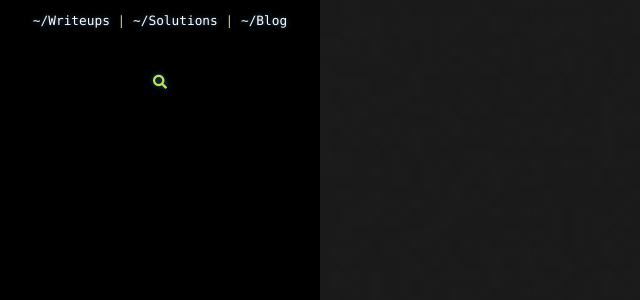
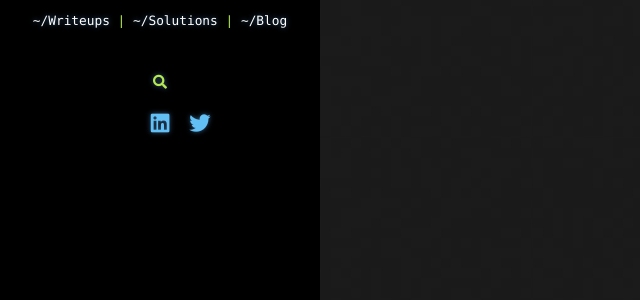
Before and after one commit to CaptainIRS/hacker-plus-theme, a Jekyll site: the page built from _pages/writeups.md, in a window 1280 px wide. Shown: the part 395-695 px from the top of the page, without its empty margins (0-640 px from the left). Built offline with Jekyll 4.4.1, drawn with Linux system fonts in a browser that asks for light colours; nearby versions of some CDN libraries; library files that are not in the unit come from our copies.

Commit message:
FA Brand Icons

```diff
--- a/_includes/social_links.html
+++ b/_includes/social_links.html
@@ -14,72 +14,72 @@
         {% endif %}
         {% if site.gitlab %}
         <a href="https://gitlab.com/{{ site.gitlab }}" target="_blank" rel="noopener">
-            <i class="fa fa-lg fa-gitlab" aria-hidden="true"></i>
+            <i class="fab fa-lg fa-gitlab" aria-hidden="true"></i>
         </a>
         {% endif %}
         {% if site.hacker_news %}
         <a href="https://news.ycombinator.com/user?id={{ site.hacker_news }}" target="_blank" rel="noopener">
-            <i class="fa fa-lg fa-hacker-news" aria-hidden="true"></i>
+            <i class="fab fa-lg fa-hacker-news" aria-hidden="true"></i>
         </a>
         {% endif %}
         {% if site.instagram %}
         <a href="https://instagram.com/{{ site.instagram }}" target="_blank" rel="noopener">
-            <i class="fa fa-lg fa-instagram" aria-hidden="true"></i>
+            <i class="fab fa-lg fa-instagram" aria-hidden="true"></i>
         </a>
         {% endif %}
         {% if site.linkedin %}
         <a href="https://linkedin.com/in/{{ site.linkedin }}" target="_blank" rel="noopener">
-            <i class="fa fa-lg fa-linkedin" aria-hidden="true"></i>
+            <i class="fab fa-lg fa-linkedin" aria-hidden="true"></i>
         </a>
         {% endif %}
         {% if site.mastodon %}
         <a href="{{ site.mastodon }}" target="_blank" rel="me noopener">
-            <i class="fa fa-lg fa-mastodon" aria-hidden="true"></i>
+            <i class="fab fa-lg fa-mastodon" aria-hidden="true"></i>
         </a>
         {% endif %}
         {% if site.medium %}
         <a href="https://medium.com/@{{ site.medium }}" target="_blank" rel="noopener">
-            <i class="fa fa-lg fa-medium" aria-hidden="true"></i>
+            <i class="fab fa-lg fa-medium" aria-hidden="true"></i>
         </a>
         {% endif %}
         {% if site.pinterest %}
         <a href="https://pinterest.com/{{ site.pinterest }}" target="_blank" rel="noopener">
-            <i class="fa fa-lg fa-pinterest" aria-hidden="true"></i>
+            <i class="fab fa-lg fa-pinterest" aria-hidden="true"></i>
         </a>
         {% endif %}
         {% if site.stackoverflow %}
         <a href="https://stackoverflow.com/{{ site.stackoverflow }}" target="_blank" rel="noopener">
-            <i class="fa fa-lg fa-stack-overflow" aria-hidden="true"></i>
+            <i class="fab fa-lg fa-stack-overflow" aria-hidden="true"></i>
         </a>
         {% endif %}
         {% if site.reddit %}
         <a href="https://reddit.com/u/{{ site.reddit }}" target="_blank" rel="noopener">
-            <i class="fa fa-lg fa-reddit-alien" aria-hidden="true"></i>
+            <i class="fab fa-lg fa-reddit-alien" aria-hidden="true"></i>
         </a>
         {% endif %}
         {% if site.twitch %}
         <a href="https://twitch.tv/{{ site.twitch }}" target="_blank" rel="noopener">
-            <i class="fa fa-lg fa-twitch" aria-hidden="true"></i>
+            <i class="fab fa-lg fa-twitch" aria-hidden="true"></i>
         </a>
         {% endif %}
         {% if site.twitter %}
         <a href="https://twitter.com/{{ site.twitter }}" target="_blank" rel="noopener">
-            <i class="fa fa-lg fa-twitter" aria-hidden="true"></i>
+            <i class="fab fa-lg fa-twitter" aria-hidden="true"></i>
         </a>
         {% endif %}
         {% if site.steam %}
         <a href="https://steamcommunity.com/id/{{ site.steam }}" target="_blank" rel="noopener">
-            <i class="fa fa-lg fa-steam" aria-hidden="true"></i>
+            <i class="fab fa-lg fa-steam" aria-hidden="true"></i>
         </a>
         {% endif %}
         {% if site.telegram %}
         <a href="https://t.me/{{ site.telegram }}" target="_blank" rel="noopener">
-            <i class="fa fa-lg fa-telegram" aria-hidden="true"></i>
+            <i class="fab fa-lg fa-telegram" aria-hidden="true"></i>
         </a>
         {% endif %}
         {% if site.youtube %}
         <a href="https://youtube.com/{{ site.youtube }}" target="_blank" rel="noopener">
-            <i class="fa fa-lg fa-youtube-play" aria-hidden="true"></i>
+            <i class="fab fa-lg fa-youtube-play" aria-hidden="true"></i>
         </a>
         {% endif %}
     </div>
```
